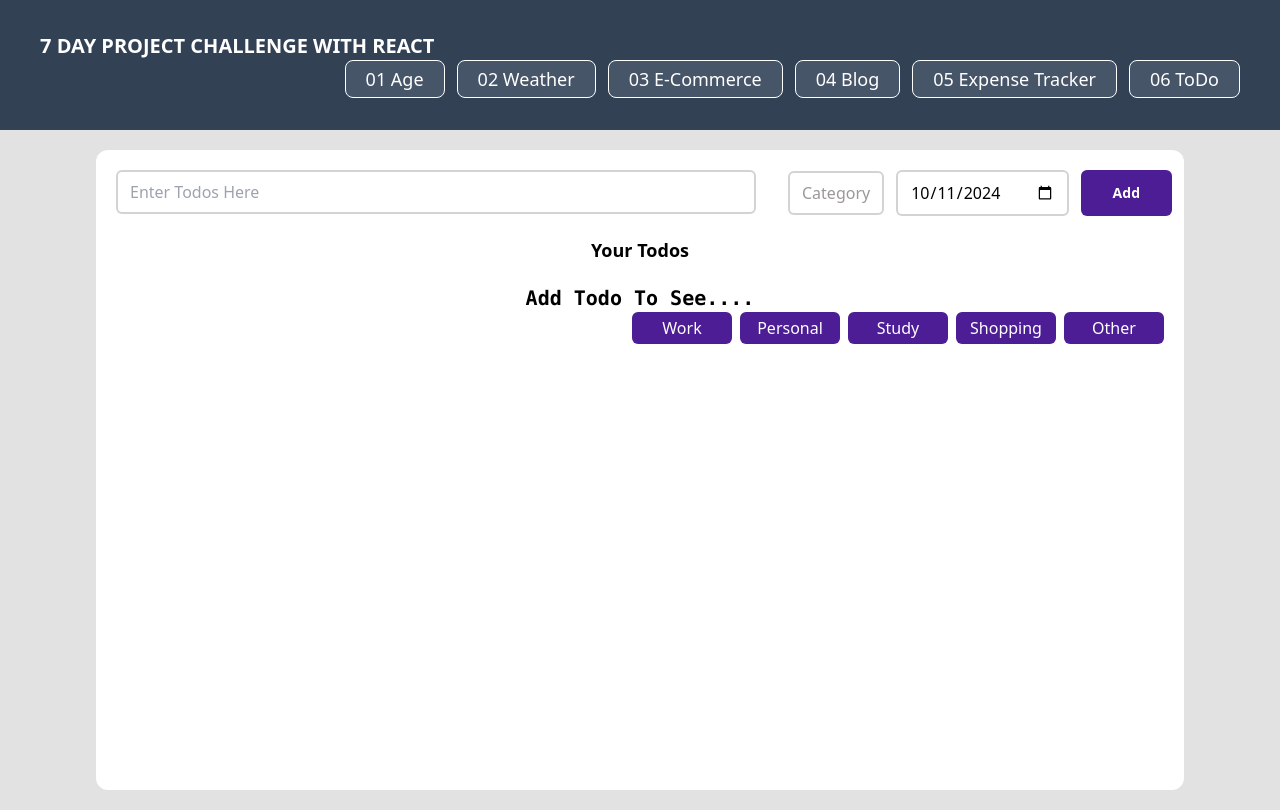
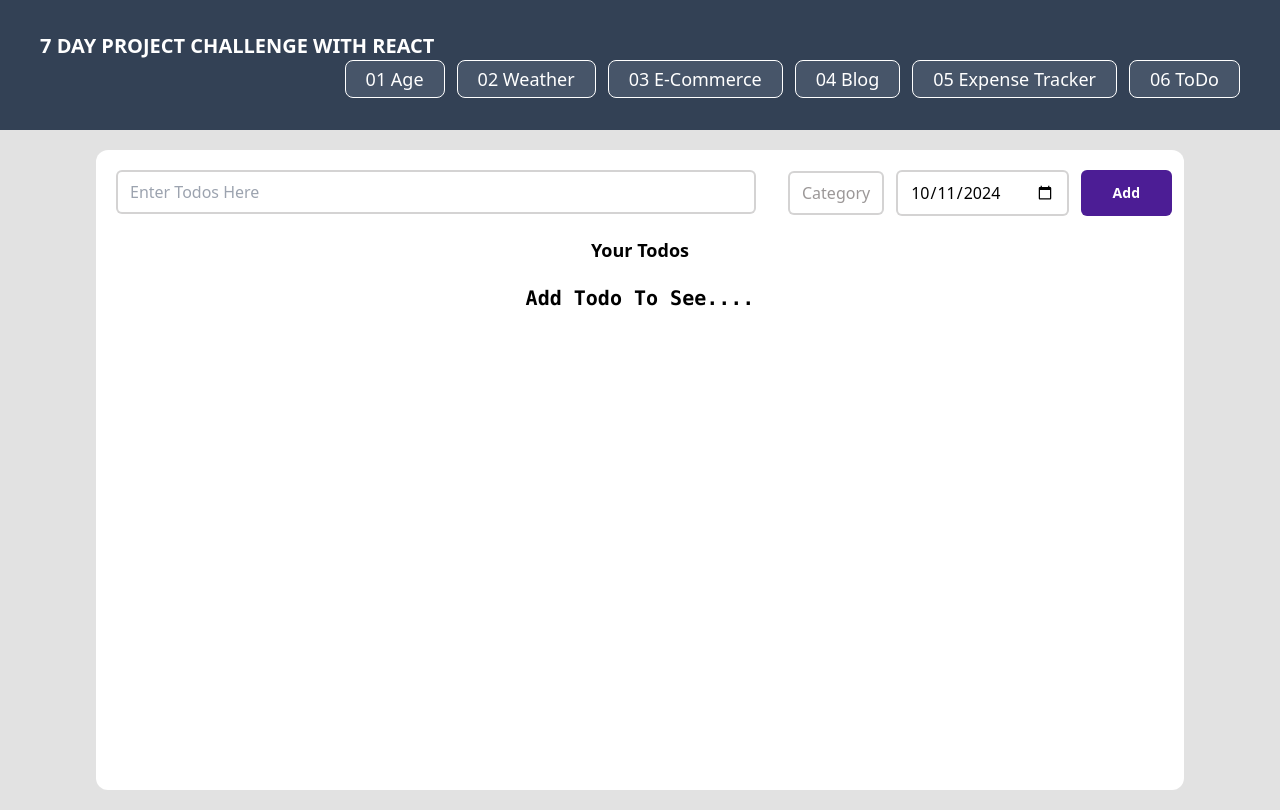
Before and after one commit to akshay0712-dev/project, a React (Vite) app: page /project/Todo in a window 1280 px wide. Built offline with nearby package versions, Linux system fonts and the light colour scheme.

Commit message:
fix todo filter width and alignment

```diff
--- a/src/components/ToDo/ToDo.jsx
+++ b/src/components/ToDo/ToDo.jsx
@@ -194,7 +194,7 @@ function ToDo() {
             </div>
           )}
           <div className="bg-white flex flex-row flex-wrap justify-end gap-2">
-            {todos.length >= 0 &&
+            {todos.length != 0 &&
               Object.keys(categories).map((filters) => {
                 return (
                   <div
```
